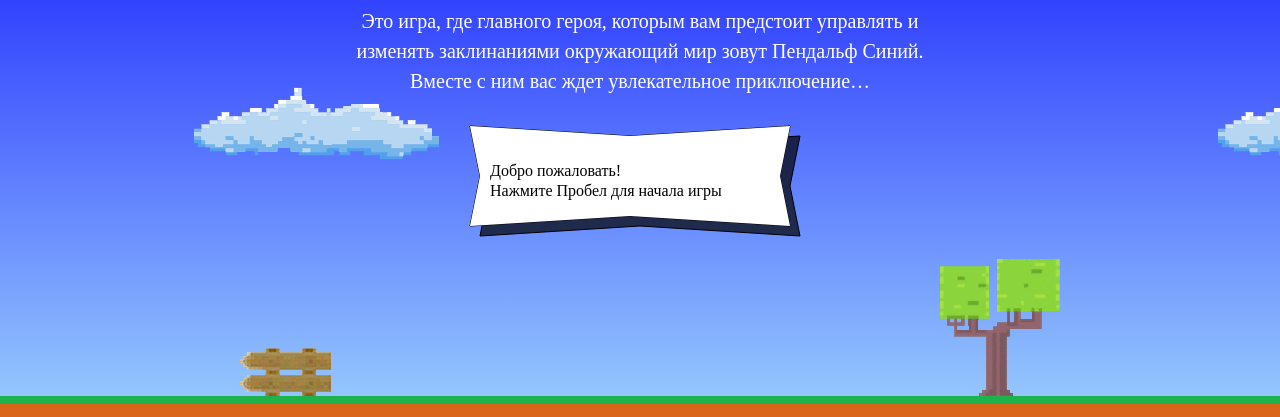
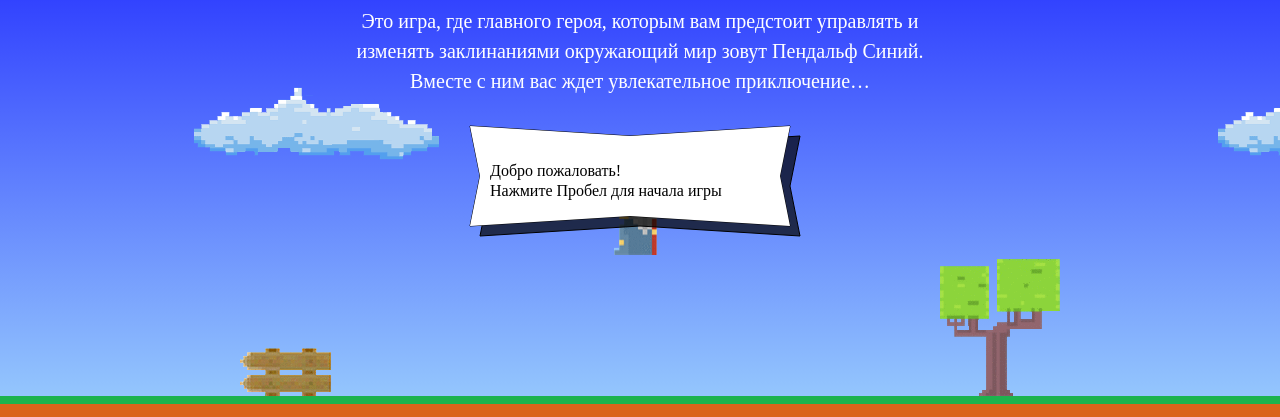
Before and after one commit to stierlitz93/990391-code-and-magick-18, a website: page index.html in a window 1280 px wide. Shown: the part 203-620 px from the top of the page. Drawn offline with Linux system fonts and the light colour scheme; a web font is replaced by a local one.

Commit message:
+ к предыдущему

```diff
--- a/index.html
+++ b/index.html
@@ -196,8 +196,7 @@
     return width * 0.5 - WIZARD_WIDTH / 2;
   };
   var getWizardY = function(height) {
-    //return height / 3  - WIZARD_WIDTH / 2;
-    return height;
+    return height / 3  - WIZARD_WIDTH / 2;
   };
 
   var fireballSize = 22;
```
